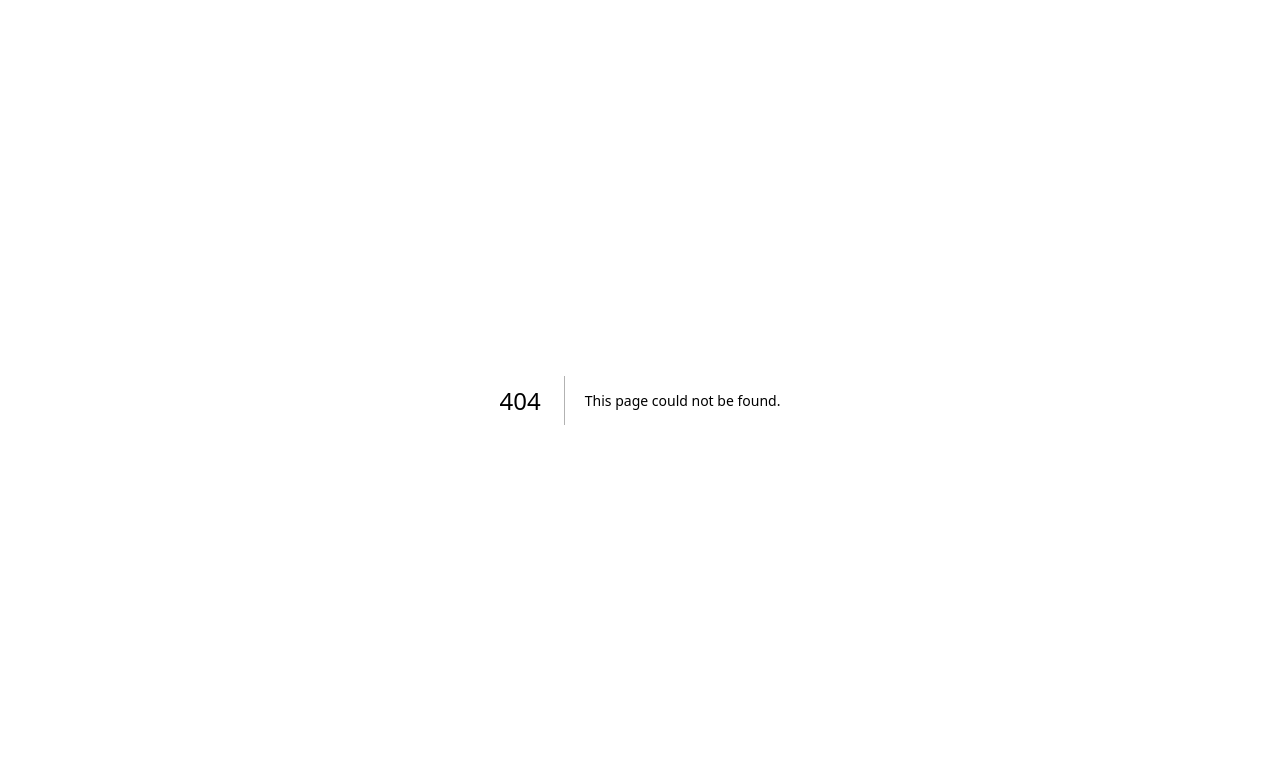
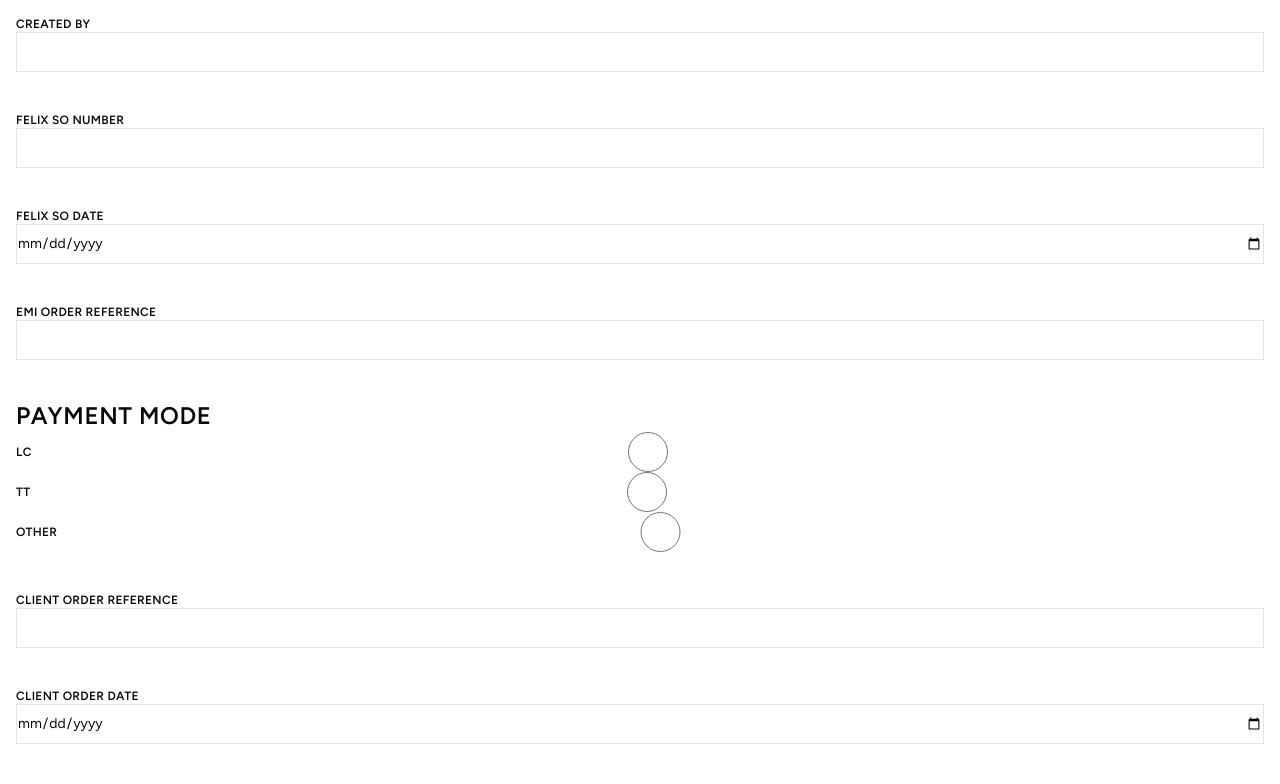
Before and after one commit to GatorAlli/FelixAdmin, a Next.js app: page /order_form/1 in a window 1280 px wide. Before the commit this address had no page. Shown: the top 784 px of the page. Built offline with nearby package versions, Linux system fonts and the light colour scheme; no server answers.

Commit message:
Added in slug to edit orders

```diff
--- a/app/(pages)/order_form/PageBody.tsx
+++ b/app/(pages)/order_form/PageBody.tsx
@@ -5,9 +5,13 @@ import { Label } from "@/components/ui/label";
 import { Input } from "@/components/ui/input";
 import { Button } from "@/components/ui/button";
 import { createOrder } from "./actions";
+import { useParams } from "next/navigation";
 
 export default function PageBody() {
-  // Each field has its own state, following your Label/Input pattern.
+  // Slug
+  const { edit_slug } = useParams<{ edit_slug: string }>();
+
+  // States
   const [createdBy, setCreatedBy] = useState("");
   const [felixSoNo, setFelixSoNo] = useState("");
   const [felixSoDate, setFelixSoDate] = useState("");
@@ -37,7 +41,6 @@ export default function PageBody() {
 
   const [paymentModeOther, setPaymentModeOther] = useState("");
 
-  // Each supplier row holds its name and amount. Stable IDs keep rows separate when one is removed.
   const [suppliers, setSuppliers] = useState([
     { id: 1, supplier: "", amount: "" },
   ]);
--- /dev/null
+++ b/app/(pages)/order_form/[edit_slug]/page.tsx
@@ -0,0 +1,9 @@
+import PageBody from "../PageBody";
+
+export default function OrderForm() {
+  return (
+    <div>
+      <PageBody />
+    </div>
+  );
+}
```
